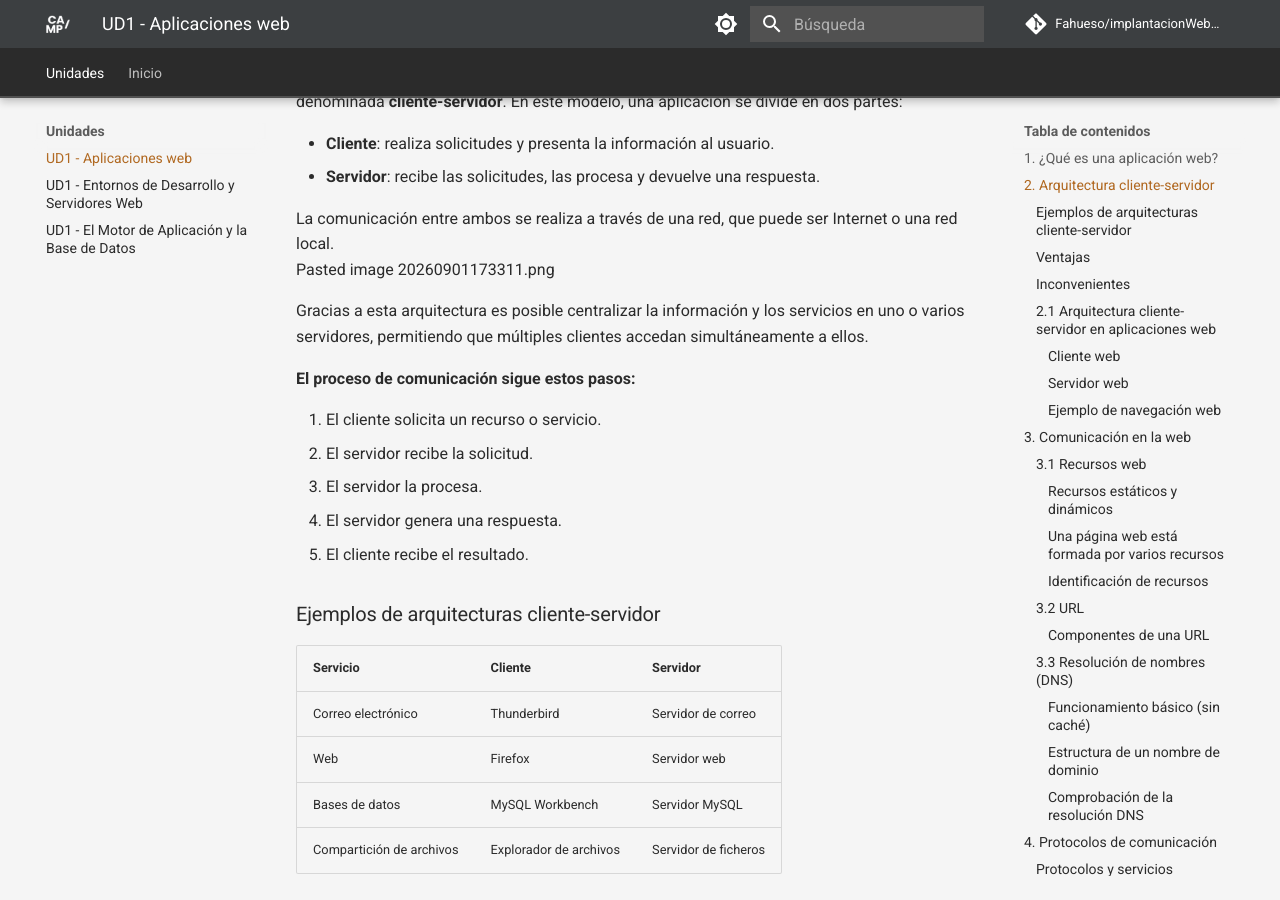
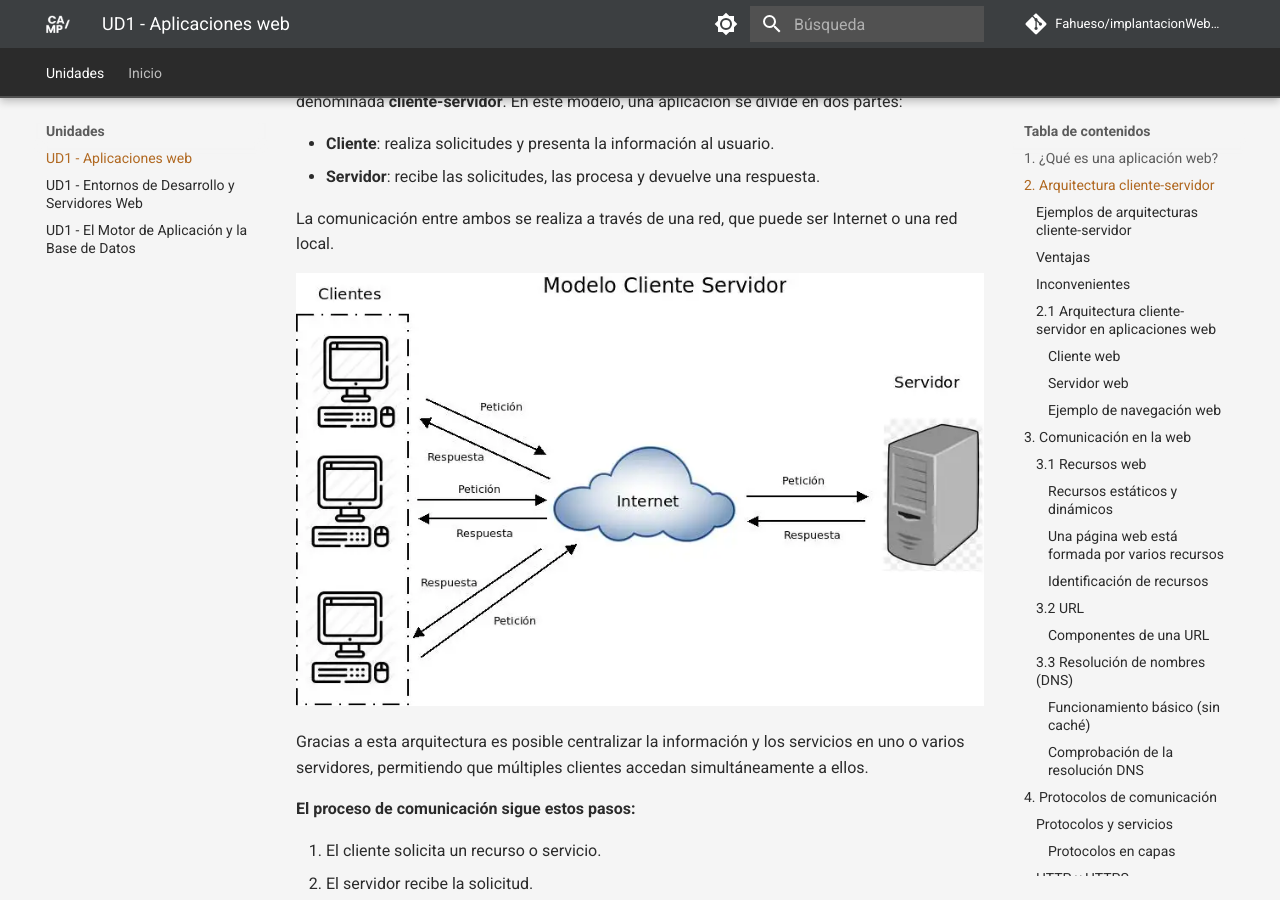
Before and after one commit to Fahueso/implantacionWebASIR, an MkDocs documentation site: the page built from docs/unidades/ud01a.md, in a window 1280 px wide and 900 px high, scrolled down 737 px. Built offline with MkDocs 1.6.1 and Material for MkDocs 9.7.7, drawn with Linux system fonts in a browser that asks for light colours; comment, search, counter and statistics services are not loaded; some of the changed text lies outside the part shown.

Commit message:
Imagenes

```diff
--- a/docs/unidades/ud01a.md
+++ b/docs/unidades/ud01a.md
@@ -25,7 +25,8 @@ La mayoría de los servicios que utilizamos diariamente funcionan siguiendo una
 - **Servidor**: recibe las solicitudes, las procesa y devuelve una respuesta.
 
 La comunicación entre ambos se realiza a través de una red, que puede ser Internet o una red local.
-Pasted image 20260901173311.png
+
+![](../assets/images/ud01/image.png)
 
 Gracias a esta arquitectura es posible centralizar la información y los servicios en uno o varios servidores, permitiendo que múltiples clientes accedan simultáneamente a ellos.
 
@@ -215,9 +216,9 @@ Cuando un usuario escribe una dirección web, se realizan los siguientes pasos:
 
 Ejemplo: Para acceder a `https://aules.edu.gva.es`, el navegador consulta el DNS para obtener la IP asociada y así establecer la comunicación.
 
-Pasted image 20260909173108.png
+![](../assets/images/ud01/Pasted%20image%2020260909173108.png)
 
-#### Estructura de un nombre de dominio
+Estructura de un nombre de dominio
 
 Está organizado de forma jerárquica. Ejemplo: `aules.edu.gva.es`
 
```
Also changed, not shown: docs/unidades/ud01b.md (+1 -1 lines), docs/assets/images/ud01/Pasted image 20260901173311.png (added), docs/assets/images/ud01/Pasted image 20260901180634.png (added), docs/assets/images/ud01/Pasted image 20260901183152.png (added), docs/assets/images/ud01/Pasted image 20260909172945.png (added), docs/assets/images/ud01/Pasted image 20260909173108.png (added), docs/assets/images/ud01/Pasted image 20260909173157.png (added), docs/assets/images/ud01/image.png (added).
